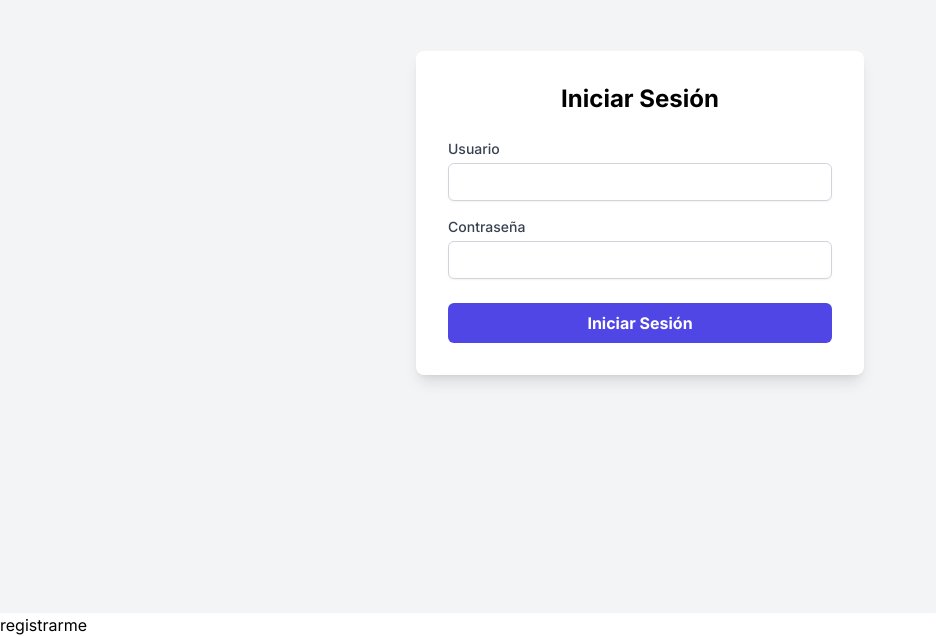
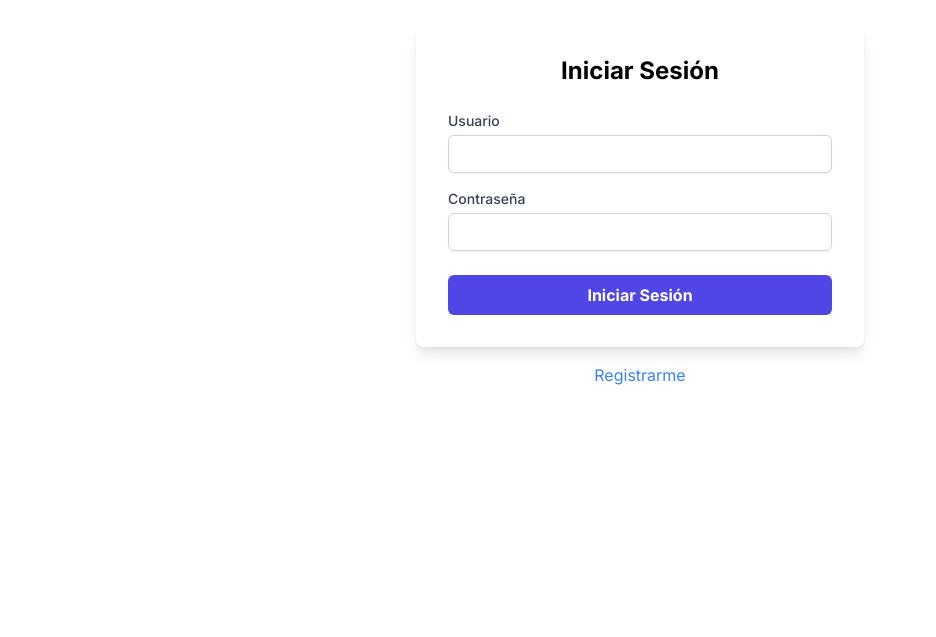
Before and after one commit to FrancGDev/csfa47-inventory, a Next.js app: page / in a window 1280 px wide. Shown: the part 187-824 px from the top of the page, without its empty margins (0-936 px from the left). After the commit the page ends 800 px from the top, so only its background shows below. Built offline with nearby package versions, Linux system fonts and the light colour scheme.

Commit message:
login fix

```diff
--- a/app/login/page.jsx
+++ b/app/login/page.jsx
@@ -29,7 +29,7 @@ export default function LoginPage() {
     };
 
     return (
-        <div className="flex items-center justify-center min-h-screen bg-gray-100">
+        <div className="flex items-center justify-center">
             <div className="bg-white p-8 rounded-lg shadow-lg w-full max-w-md">
                 <h1 className="text-2xl font-bold mb-6 text-center">Iniciar Sesión</h1>
                 {error && (
--- a/app/page.jsx
+++ b/app/page.jsx
@@ -3,9 +3,11 @@ import Link from "next/link";
 
 export default function Home() {
   return (
-    <main>
-      <LoginPage />
-      <Link href="/register">registrarme</Link>
+    <main className="flex flex-col justify-center h-screen">
+      <LoginPage className="w-full h-full flex" />
+      <Link href="/register" className="my-4 text-blue-500 self-center">
+        Registrarme
+      </Link>
     </main>
   );
 }
```
